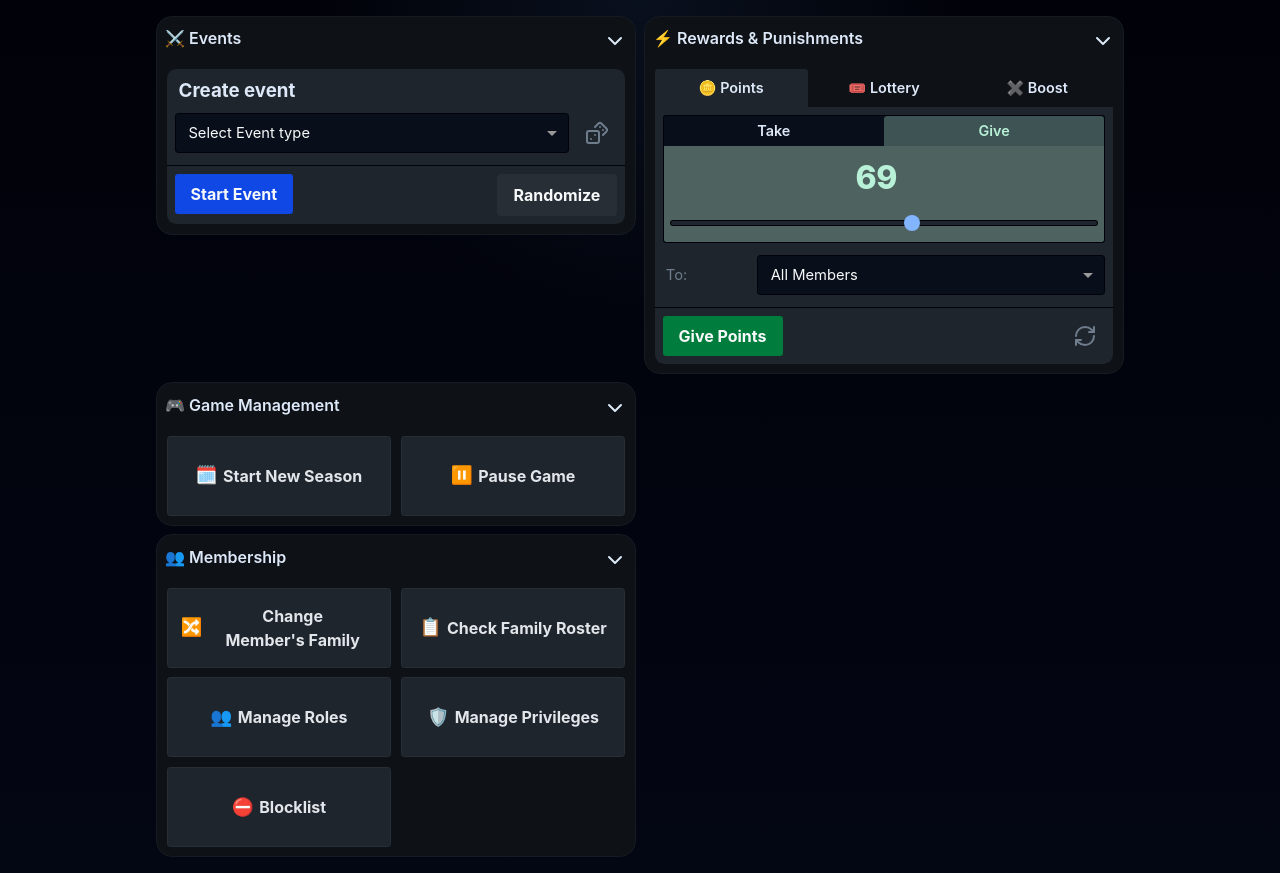
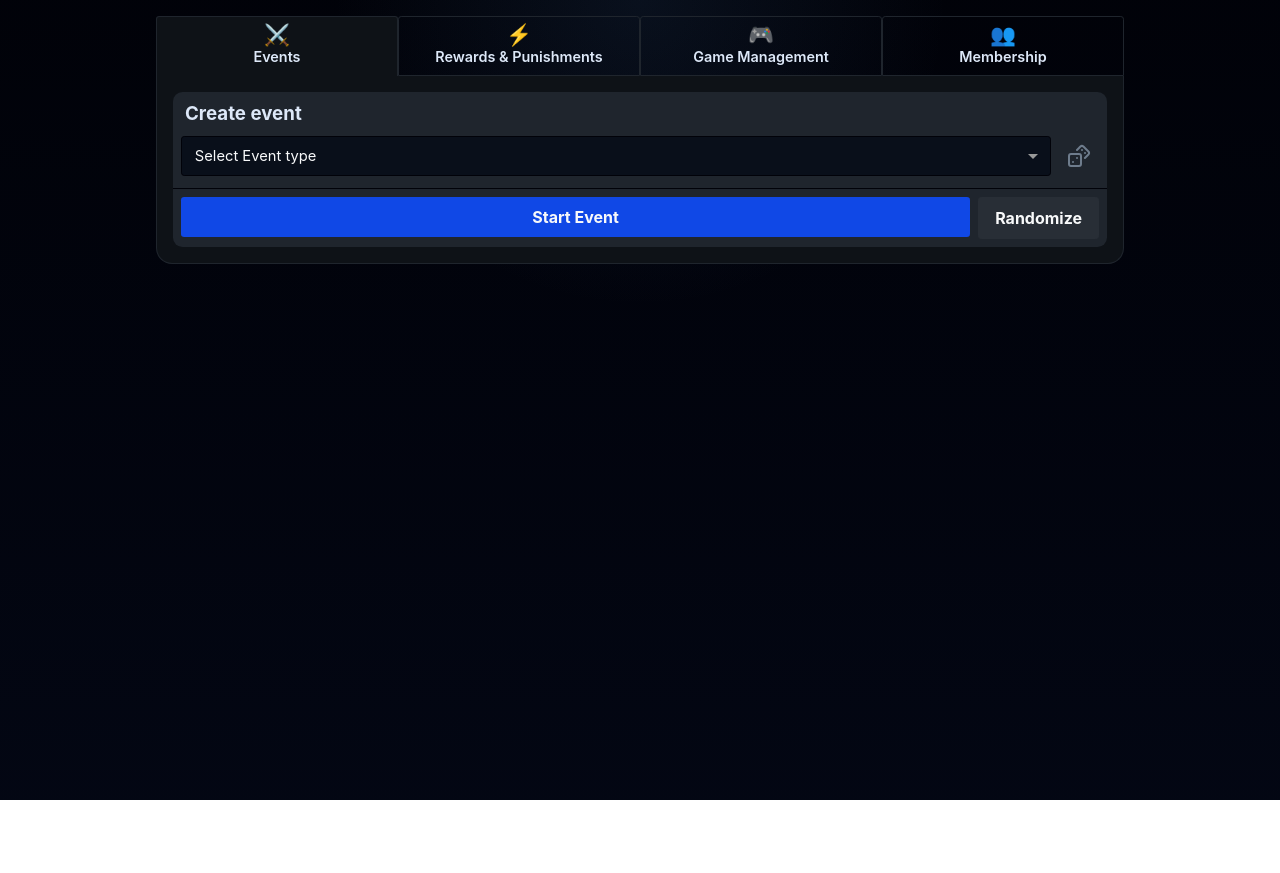
Before and after one commit to ivancis/gyld-design-assessment, a React (Vite) app: page / in a window 1280 px wide. After the commit the page ends 800 px from the top, so only its background shows below. Built offline with nearby package versions, Linux system fonts and the light colour scheme.

Commit message:
first level tabs, small vw navigation, modal fixes

```diff
--- a/src/App.css
+++ b/src/App.css
@@ -97,16 +97,6 @@
 
 .action-tile:focus-visible {
   box-shadow: 0 0 0 2px var(--text-strong), 0 0 0 4px var(--accent-primary);
-}
-
-.sections-stack {
-  display: grid;
-  grid-template-columns: 1fr 1fr; /* gridExperiment */
-  gap: 0.5rem;
-}
-
-.sections-stack .section {
-  margin: 0 0 auto;
 }
 
 .section {
@@ -242,11 +232,11 @@
 @keyframes modal-in {
   from {
     opacity: 0;
-    transform: scale(var(--scale-press));
+    transform: scale(0.96) translateY(8px);
   }
   to {
     opacity: 1;
-    transform: scale(1);
+    transform: none;
   }
 }
 
@@ -255,7 +245,7 @@
   padding: 1.25rem;
   background: var(--surface-section);
   box-shadow: 0 0.5rem 1rem var(--surface-backdrop);
-  animation: modal-in var(--transition-moderate);
+  animation: modal-in var(--duration-moderate) cubic-bezier(0.16, 1, 0.3, 1);
 }
 
 .modal-backdrop {
@@ -270,7 +260,7 @@ dialog.modal {
   position: fixed;
   top: 50%;
   left: 50%;
-  transform: translate(-50%, -50%);
+  translate: -50% -50%;
   max-height: calc(100dvh - 3rem);
   overflow-y: auto;
   z-index: 11;
@@ -386,6 +376,7 @@ dialog.modal {
   resize: vertical;
   min-height: 2.5rem;
   max-height: 50vh;
+  width: 100%;
 }
 
 .form-field select {
@@ -394,14 +385,20 @@ dialog.modal {
   background-repeat: no-repeat;
   background-position: right 0.3rem center;
   padding-right: 2rem;
+  width: 100%;
 }
 
 input[type="number"] {
   font-variant-numeric: tabular-nums;
 }
 
+.submit-row > * {
+  flex: 1 0 auto;
+}
+
 .submit-row {
   display: flex;
+  flex-wrap: wrap;
   width: 100%;
   gap: 0.5rem;
 }
@@ -409,6 +406,7 @@ input[type="number"] {
 .submit-row .tertiary {
   min-width: 0;
   margin: 0 0 auto auto;
+  flex: 0 1 auto;
 }
 
 .primary-button,
@@ -481,11 +479,8 @@ input[type="number"] {
   .action-grid {
     grid-template-columns: repeat(auto-fit, minmax(33.3%, 1fr));
   }
-  .sections-stack > .section:nth-child(3) { /* gameManagement */
-    grid-row-start: 2;
-  }
-  .sections-stack > .section:nth-child(4) { /* membership */
-    grid-row-start: 3;
+  .tileNavContainer {
+    display: none;
   }
 }
 
@@ -494,13 +489,10 @@ input[type="number"] {
     min-width: 20ch;
   }
 
-  .sections-stack { /* gridExperiment */
-    display: flex;
-    flex-direction: column;
+  .tabNav {
+    display: none;
   }
-  .sections-stack > .section:nth-child(2) { /* gridExperiment */
-    grid-column-start: 2;
-  }
+
   .banner,
   .modal__header {
     flex-direction: column;
@@ -533,6 +525,114 @@ input[type="number"] {
   display: flex;
   width: 100%;
 }
+
+
+
+.tabNav {
+  display: grid;
+}
+
+.custom-radios > label.tabNavItem {
+  display: grid;
+  gap: 0;
+  text-align: center;
+  border: 1px solid var(--neutral-800);
+  position: relative;
+}
+
+.custom-radios > label.tabNavItem > *:first-child {
+  font-size: 1.3rem;
+  line-height: 1;
+}
+
+.custom-radios > label.tabNavItem .section__badge--pause {
+  position: absolute;
+  bottom: calc(100% - 0.75rem);
+  right: 0.75rem;
+}
+
+.tabNav--selected {
+  background: var(--surface-section);
+  border: 1px solid var(--neutral-800);
+  border-bottom: 0 !important;
+}
+
+.tabNav .section {
+  border-radius: 0 0 var(--radius-lg) var(--radius-lg);
+  border-top: 0;
+  border-color: var(--neutral-800);
+}
+
+.tabNav .section__content {
+  padding: 1rem;
+}
+
+.tileNavContainer {
+  display: grid;
+}
+
+.tileNav {
+  display: grid;
+  grid-template-columns: 1fr 1fr;
+  padding: 0;
+  margin: 0;
+  gap: 1rem;
+}
+
+@media (max-width: 480px) {
+  .tileNav {
+    grid-template-columns: 1fr;
+  }
+}
+
+.tileNav li {
+  position: relative;
+  list-style: none;
+}
+
+.tileNav .section__badge {
+  position: absolute;
+  top: 0.25rem;
+  right: 0.25rem;
+}
+
+.tileNav .action-tile {
+  display: flex;
+  flex-direction: column;
+  font-weight: 600;
+  aspect-ratio: 2;
+}
+
+.tileNav .action-tile .action-tile__icon {
+  font-size: 2rem;
+  margin: auto 0 0;
+}
+
+.tileNav .action-tile .action-tile__label {
+  font-weight: 700;
+  margin: auto 0;
+}
+
+.section--tileNav {
+  border-radius: var(--radius-md);
+  border-color: var(--neutral-700);
+}
+
+.section__header--tileNav {
+  display: flex;
+  justify-content: flex-start;
+  gap: 1rem;
+  border-radius: var(--radius-md) var(--radius-md) 0 0;
+  background-color: var(--neutral-800);
+  border-bottom: 1px solid var(--neutral-700);
+  position: sticky;
+  top: 0;
+}
+
+.section__header--tileNav .section__badge {
+  margin: auto 0.5rem auto auto;
+}
+
 
 .custom-radios > label:hover {
   background-color: var(--neutral-850);
@@ -770,13 +870,16 @@ input[type="range"]::-moz-range-thumb {
 }
 
 .review-card {
-  padding: 0.25rem 0.75rem 0.5rem;
   margin: 0 0 0.5rem;
+  padding: 0.25rem 0.5rem 0.5rem;
   border-bottom: 1px solid var(--border-default);
 }
 
 .review-card span {
+  padding: 0.25rem 0.5rem;
+  background-color: var(--accent-primarySoft);
   display: flex;
+  flex-wrap: wrap;
   gap: 0.5ch;
   line-height: 1.1;
   font-size: small;
--- a/src/components/ControlPanelWorkspace.tsx
+++ b/src/components/ControlPanelWorkspace.tsx
@@ -18,15 +18,6 @@ type ControlPanelWorkspaceProps = {
 export function ControlPanelWorkspace({
   fixtureKey,
 }: ControlPanelWorkspaceProps) {
-  const [expandedSections, setExpandedSections] = useState<
-    Record<ActionSectionKey, boolean>
-  >({
-    events: true,
-    mechanics: true,
-    membership: true,
-    gameManagement: true,
-  });
-
   const {
     controlState,
     guildMembers,
@@ -219,13 +210,6 @@ export function ControlPanelWorkspace({
     <>
       <SectionedActionPanel
         sections={visibleSections}
-        expandedSections={expandedSections}
-        onToggle={(section) =>
-          setExpandedSections((current) => ({
-            ...current,
-            [section]: !current[section],
-          }))
-        }
         onActionClick={handleActionClick}
         sectionExtras={{ events: eventsExtra, mechanics: mechanicsExtra }}
         sectionBadges={sectionBadges}
--- a/src/components/SectionedActionPanel.tsx
+++ b/src/components/SectionedActionPanel.tsx
@@ -1,4 +1,5 @@
-import { ChevronDown, ChevronUp } from "lucide-react";
+import { useEffect, useState } from "react";
+import { ChevronLeft } from "lucide-react";
 import type { ReactNode } from "react";
 import type {
   ActionDefinition,
@@ -8,64 +9,46 @@ import type {
 
 type SectionedActionPanelProps = {
   sections: ActionSection[];
-  expandedSections: Record<ActionSectionKey, boolean>;
-  onToggle: (section: ActionSectionKey) => void;
   onActionClick: (action: ActionDefinition) => void;
   sectionExtras?: Partial<Record<ActionSectionKey, ReactNode>>;
   sectionBadges?: Partial<Record<ActionSectionKey, ReactNode>>;
   sectionInnerWrap?: Partial<Record<ActionSectionKey, string>>;
 };
 
+function useIsDesktop() {
+  const [isDesktop, setIsDesktop] = useState(
+    () => window.matchMedia?.("(min-width: 721px)").matches ?? false,
+  );
+  useEffect(() => {
+    if (!window.matchMedia) return;
+    const mq = window.matchMedia("(min-width: 721px)");
+    const handler = (e: MediaQueryListEvent) => setIsDesktop(e.matches);
+    mq.addEventListener("change", handler);
+    return () => mq.removeEventListener("change", handler);
+  }, []);
+  return isDesktop;
+}
+
 export function SectionedActionPanel({
   sections,
-  expandedSections,
-  onToggle,
   onActionClick,
   sectionExtras,
   sectionBadges,
   sectionInnerWrap,
 }: SectionedActionPanelProps) {
-  return (
-    <div className="sections-stack">
-      {sections.map((section) => {
-        const extra = sectionExtras?.[section.key];
-        if (section.actions.length === 0 && !extra) return null;
+  const isDesktop = useIsDesktop();
+  const [selectedSection, setSelectedSection] = useState<ActionSectionKey | null>(null);
 
-        const isExpanded = expandedSections[section.key];
+  const visibleSections = sections.filter((s) => {
+    const extra = sectionExtras?.[s.key];
+    return s.actions.length > 0 || !!extra;
+  });
 
-        return (
-          <section
-            key={section.key}
-            className="section"
-          >
-            <button
-              type="button"
-              className="section__header"
-              aria-expanded={isExpanded}
-              onClick={() => onToggle(section.key)}
-              title={`${isExpanded ? "Collapse" : "Expand"} ${section.title}`}
-            >
-              <div className="section__title">
-                <span className="section__icon" aria-hidden="true">
-                  {section.icon}
-                </span>
-                <span>{section.title}</span>
-              </div>
-              {sectionBadges?.[section.key] && (
-                <span className="section__badges">
-                  {sectionBadges[section.key]}
-                </span>
-              )}
-              <span className={`section__chevron${isExpanded ? " section__chevron--open" : ""}`}>
-                {isExpanded ? <ChevronUp /> : <ChevronDown />}
-              </span>
-            </button>
-
-            {isExpanded ? (
-              <div className="section__content">
-                <div className="section__body">
-                  {(() => {
-                    const wrapClass = sectionInnerWrap?.[section.key];
+  const renderContent = (key: ActionSectionKey) => {
+    const section = visibleSections.find((s) => s.key === key);
+    if (!section) return null;
+    const extra = sectionExtras?.[key];
+    const wrapClass = sectionInnerWrap?.[key];
     const inner = (
       <>
         {extra}
@@ -75,9 +58,7 @@ export function SectionedActionPanel({
               <button
                 key={action.action}
                 type="button"
-                                className={`action-tile${
-                                  action.disabled ? " action-tile--disabled" : ""
-                                }${action.action === "unpauseGame" ? " action-tile--gold" : ""}`}
+                className={`action-tile${action.disabled ? " action-tile--disabled" : ""}${action.action === "unpauseGame" ? " action-tile--gold" : ""}`}
                 disabled={action.disabled}
                 onClick={() => onActionClick(action)}
               >
@@ -92,13 +73,83 @@ export function SectionedActionPanel({
       </>
     );
     return wrapClass ? <div className={wrapClass}>{inner}</div> : inner;
-                  })()}
+  };
+
+  if (isDesktop) {
+    const active = selectedSection ?? visibleSections[0]?.key;
+    return (
+      <div className="tabNav">
+        <div className="custom-radios custom-radios--firstLevel">
+          {visibleSections.map((section) => (
+            <label
+              key={section.key}
+              className={active === section.key ? "tabNavItem tabNav--selected" : "tabNavItem"}
+              onClick={() => setSelectedSection(section.key)}
+            >
+              <span>{section.icon}</span>
+              <span>{section.title}</span>
+              {sectionBadges?.[section.key]}
+            </label>
+          ))}
         </div>
+        {active && (
+          <section className="section">
+            <div className="section__content">
+              {renderContent(active)}
             </div>
-            ) : null}
           </section>
-        );
-      })}
+        )}
       </div>
     );
   }
+
+  return (
+    <div className="tileNavContainer">
+      {selectedSection === null ? (
+        <ul className="tileNav">
+          {visibleSections.map((section) => (
+            <li key={section.key}>
+              <button
+                type="button"
+                className="action-tile"
+                onClick={() => setSelectedSection(section.key)}
+              >
+                <span className="action-tile__icon" aria-hidden="true">
+                  {section.icon}
+                </span>
+                <span className="action-tile__label">{section.title}</span>
+              </button>
+              {sectionBadges?.[section.key] && (
+                <span className="section__badge">
+                  {sectionBadges[section.key]}
+                </span>
+              )}
+            </li>
+          ))}
+        </ul>
+      ) : (
+        <section className="section section--tileNav">
+          <div className="section__header section__header--tileNav">
+            <button
+              type="button"
+              title="Go back"
+              className="icon-btn tertiary"
+              onClick={() => setSelectedSection(null)}
+            >
+              <ChevronLeft />
+            </button>
+            <p>{visibleSections.find((s) => s.key === selectedSection)?.title}</p>
+            {sectionBadges?.[selectedSection] && (
+              <span className="section__badge section__badge--live">
+                {sectionBadges[selectedSection]}
+              </span>
+            )}
+          </div>
+          <div className="section__content">
+            {renderContent(selectedSection)}
+          </div>
+        </section>
+      )}
+    </div>
+  );
+}
```
Also changed, not shown: 1 other file (tests, documents, lock files or other folders). Lines whose indentation alone changed are shown as unchanged.
